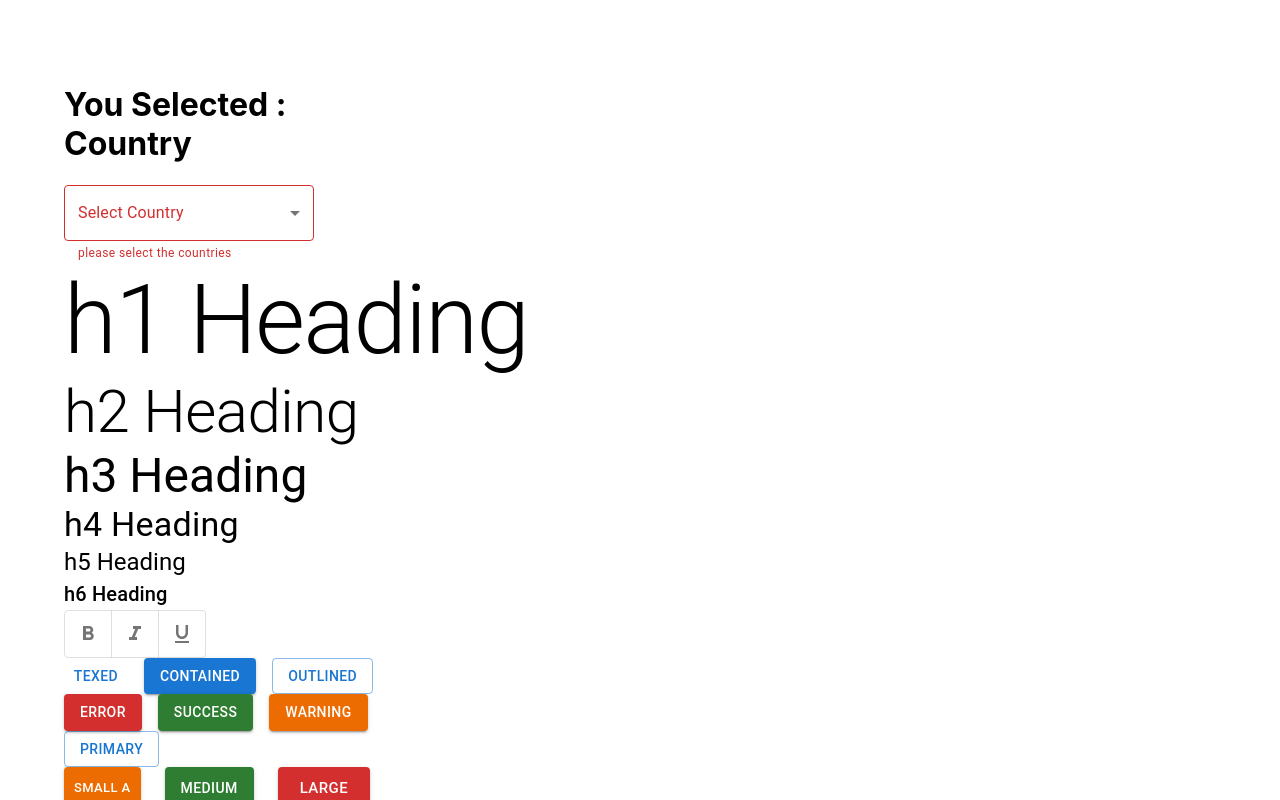
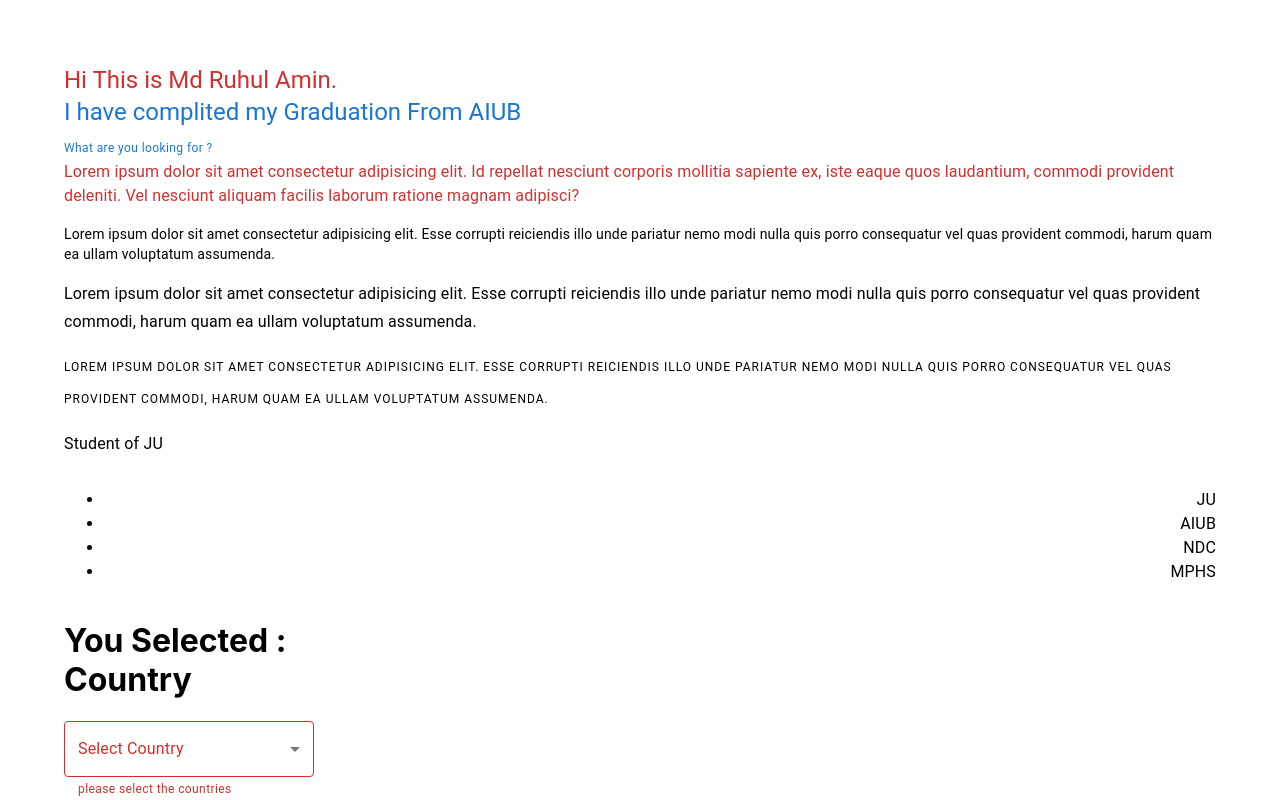
Before and after one commit to MohammadRuhulAmin/Material-ui-React, a React (Create React App) app: page / in a window 1280 px wide. Shown: the top 800 px of the page. Built offline with nearby package versions, Linux system fonts and the light colour scheme.

Commit message:
Practise with typography

```diff
--- a/src/App.tsx
+++ b/src/App.tsx
@@ -4,10 +4,12 @@
 import { MuiInputField } from './Components/MuiInputField';
 import MuiSelect from './Components/MuiSelect';
 import MuiTypography from './Components/MuiTypography';
+import PMuiTypography from './Components/Practise/PMuiTypography';
 
 function App() {
   return (
     <div className="App">
+      <PMuiTypography/>
         <MuiSelect/>
         <MuiTypography/>
         <MuiButton/>
--- /dev/null
+++ b/src/Components/Practise/PMuiTypography.tsx
@@ -0,0 +1,52 @@
+import { Stack, Typography } from '@mui/material'
+import React from 'react'
+
+const PMuiTypography = () => {
+  return (
+    <Stack spacing = {2} >
+        <Typography variant = 'h5' color='error'>
+            Hi This is Md Ruhul Amin.
+            <Typography variant = 'h5' color='primary'>
+                I have complited my Graduation From AIUB
+            </Typography>
+            <Typography variant='caption' color = 'primary'>
+                What are you looking for ?
+            </Typography>
+            <Typography variant = 'body1'>
+                Lorem ipsum dolor sit amet consectetur adipisicing elit.
+                 Id repellat nesciunt corporis mollitia sapiente ex, iste eaque quos laudantium,
+                  commodi provident deleniti.
+                 Vel nesciunt aliquam facilis laborum ratione magnam adipisci?
+            </Typography>
+        </Typography>
+         <Typography variant = 'body2'>
+            Lorem ipsum dolor sit amet consectetur adipisicing elit.
+             Esse corrupti reiciendis illo unde pariatur nemo modi nulla quis porro consequatur
+            vel quas provident commodi, harum quam ea ullam voluptatum assumenda.
+         </Typography>
+         <Typography variant = 'subtitle1' paragraph = {true}>
+            Lorem ipsum dolor sit amet consectetur adipisicing elit.
+             Esse corrupti reiciendis illo unde pariatur nemo modi nulla quis porro consequatur
+            vel quas provident commodi, harum quam ea ullam voluptatum assumenda.
+         </Typography>
+         <Typography variant = 'overline'>
+            Lorem ipsum dolor sit amet consectetur adipisicing elit.
+             Esse corrupti reiciendis illo unde pariatur nemo modi nulla quis porro consequatur
+            vel quas provident commodi, harum quam ea ullam voluptatum assumenda.
+         </Typography>
+         <Typography align = 'left'>
+            Student of JU
+         </Typography>
+         <Typography align = 'right'>
+             <ul>
+                 <li>JU</li>
+                 <li>AIUB</li>
+                 <li>NDC</li>
+                 <li>MPHS</li>
+             </ul>
+         </Typography>
+    </Stack>
+  )
+}
+
+export default PMuiTypography
```
